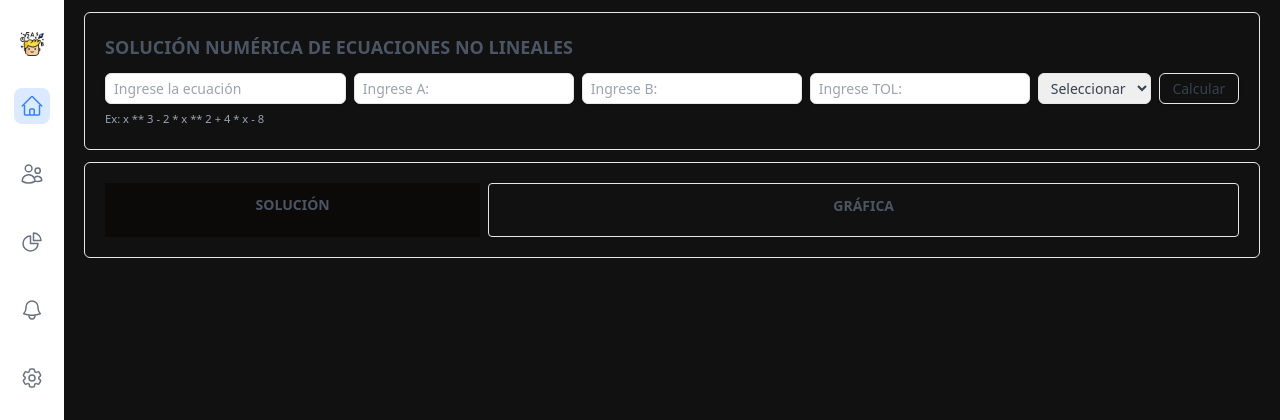
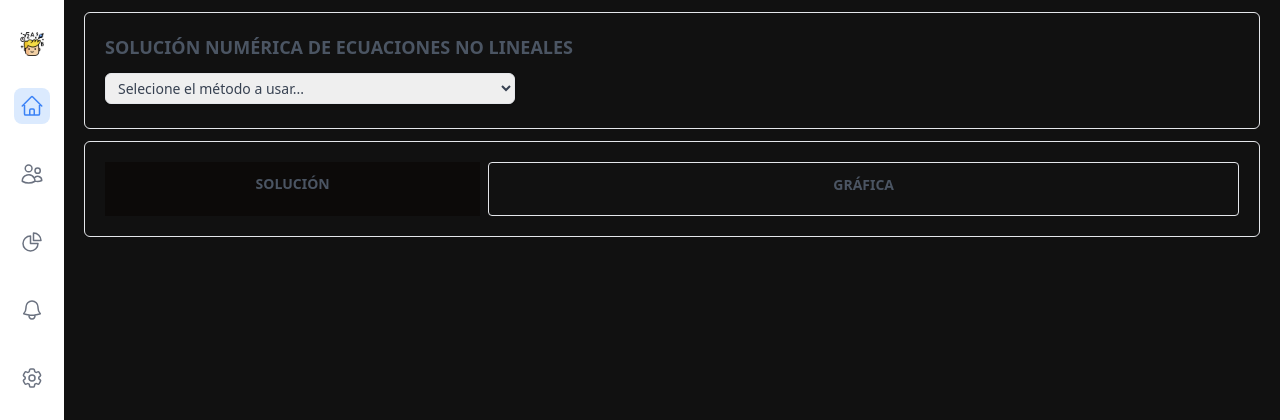
Before and after one commit to helmerhdez/university-python-projects, a Flask app: page /nonlinear_equation in a window 1280 px wide. Shown: the top 420 px of the page. Run offline with Flask 3, Linux system fonts and the light colour scheme; some libraries are stand-ins or nearby versions.

Commit message:
(feature) false rule method

```diff
--- a/metodos-numericos/app/templates/nonlinear_equation.html
+++ b/metodos-numericos/app/templates/nonlinear_equation.html
@@ -5,20 +5,20 @@
         <h2 class="text-lg font-semibold uppercase">Solución Numérica de Ecuaciones No Lineales</h2>
         <form method="POST" action="{{ url_for('main_routes.nonlinear_equations') }}">
             <div class="grid grid-cols-[3fr_repeat(5,_1fr)] gap-2 w-full mt-3 mb-1">
-                <input type="text" name="equation" id="equation" placeholder="Ingrese la ecuación" class="inline-block py-1 px-2 items-center shadow border border-gray-200 dark:border-gray-800 rounded-md focus:outline-none dark:bg-black dark:border-gray-800 text-gray-700 dark:text-gray-400">
-                <input type="number" name="a" id="a" placeholder="Ingrese A:" class="inline-block py-1 px-2 shadow border border-gray-200 dark:border-gray-800 rounded-md focus:outline-none dark:bg-black dark:border-gray-800 text-gray-700 dark:text-gray-400">
-                <input type="number" name="b" id="b" placeholder="Ingrese B:" class="inline-block py-1 px-2 shadow border border-gray-200 dark:border-gray-800 rounded-md focus:outline-none dark:bg-black dark:border-gray-800 text-gray-700 dark:text-gray-400">
-                <input type="text" name="tol" id="tol" placeholder="Ingrese TOL:" class="inline-block py-1 px-2 shadow border border-gray-200 dark:border-gray-800 rounded-md focus:outline-none dark:bg-black dark:border-gray-800 text-gray-700 dark:text-gray-400">
-                <select name="method" class="py-1 px-2 shadow border border-gray-200 dark:border-gray-800 rounded-md focus:outline-none dark:bg-transparent dark:border-gray-800 text-gray-700 dark:text-gray-400">
-                    <option selected value="0">Seleccionar</option>
+                <input type="text" name="equation" id="equation" placeholder="Ingrese la ecuación" class="inline-block py-1 px-2 items-center shadow border border-gray-200 dark:border-gray-800 rounded-md focus:outline-none dark:bg-black dark:border-gray-800 text-gray-700 dark:text-gray-400 hidden">
+                <input type="number" name="a" id="a" placeholder="Ingrese A:" class="inline-block py-1 px-2 shadow border border-gray-200 dark:border-gray-800 rounded-md focus:outline-none dark:bg-black dark:border-gray-800 text-gray-700 dark:text-gray-400 hidden">
+                <input type="number" name="b" id="b" placeholder="Ingrese B:" class="inline-block py-1 px-2 shadow border border-gray-200 dark:border-gray-800 rounded-md focus:outline-none dark:bg-black dark:border-gray-800 text-gray-700 dark:text-gray-400 hidden">
+                <input type="text" name="tol" id="tol" placeholder="Ingrese TOL:" class="inline-block py-1 px-2 shadow border border-gray-200 dark:border-gray-800 rounded-md focus:outline-none dark:bg-black dark:border-gray-800 text-gray-700 dark:text-gray-400 hidden">
+                <select name="method" id="method" class="py-1 px-2 shadow border border-gray-200 dark:border-gray-800 rounded-md focus:outline-none dark:bg-transparent dark:border-gray-800 text-gray-700 dark:text-gray-400">
+                    <option selected value="0">Selecione el método a usar...</option>
                     <option value="1">Bisección</option>
-                    <option value="2">2</option>
+                    <option value="2">Regla falsa</option>
                     <option value="3">3</option>
                   </select>
-                <button class="inline-flex text-center items-center justify-center py-1 rounded-md shadow text-gray-700 dark:text-gray-400 dark:border-gray-800 border border-gray-200 leading-none">Calcular</button>
+                <button id="buttonSend" class="inline-flex text-center items-center justify-center py-1 rounded-md shadow text-gray-700 dark:text-gray-400 dark:border-gray-800 border border-gray-200 leading-none hidden">Calcular</button>
             </div>
         </form>
-        <small class="text-gray-400 dark:text-gray-600">Ex: x ** 3 - 2 * x ** 2 + 4 * x - 8 </small>
+        <small id="textInfo" class="text-gray-400 dark:text-gray-600 hidden">Ex: x ** 3 - 2 * x ** 2 + 4 * x - 8 </small>
     </section>
     <section class="border rounded-md border-gray-200 p-5 dark:border-gray-800 text-gray-600 dark:text-gray-100 text-sm mt-3 grid gap-2 grid-cols-[0.5fr_1fr]">
         <div class="bg-stone-950 p-3">
@@ -36,4 +36,37 @@
             {% endif %}
         </div>
     </section>
+
+    <script>
+        let equation = document.getElementById('equation')
+        let aInput = document.getElementById('a');
+        let bInput = document.getElementById('b');
+        let tolInput = document.getElementById('tol');
+        let buttonSend = document.getElementById('buttonSend')
+        let textInfo = document.getElementById('textInfo')
+
+        document.getElementById('method').addEventListener('change', function () {
+            let selectedMethod = this.value;
+
+            if (selectedMethod != undefined || selectedMethod != null ) buttonSend.classList.remove('hidden')
+
+            equation.classList.remove('hidden');
+
+            if (selectedMethod === '1' || selectedMethod === '2') {
+                aInput.classList.remove('hidden');
+                bInput.classList.remove('hidden');
+                tolInput.classList.remove('hidden');
+                textInfo.classList.remove('hidden');
+            } else if (selectedMethod === '3') {
+                tolInput.classList.remove('hidden');
+            } else if (selectedMethod === '0') {
+                equation.classList.add('hidden');
+                buttonSend.classList.add("hidden")
+                aInput.classList.add('hidden');
+                bInput.classList.add('hidden');
+                tolInput.classList.add('hidden');
+                textInfo.classList.add('hidden');
+            }
+        });
+    </script>
 {% endblock %}
```
